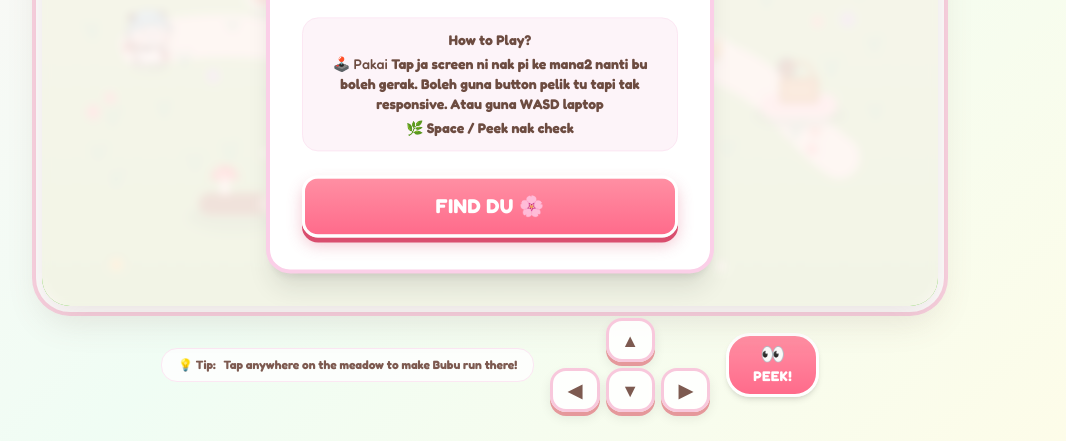
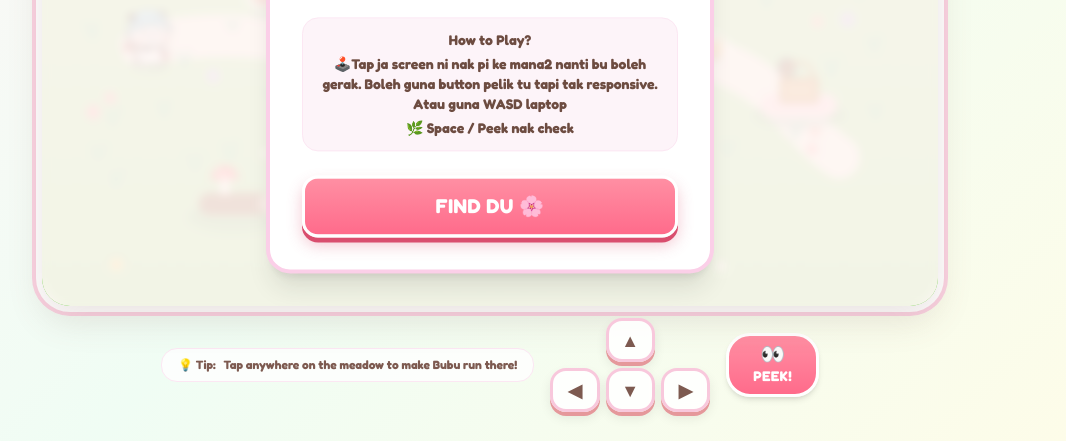
Before and after one commit to khairulaamin/Bubu-the-Seeker, a plain HTML site: page index.html in a window 1280 px wide. Shown: the part 359-800 px from the top of the page, without its empty margins (150-1216 px from the left). Drawn offline with nearby package versions, Linux system fonts and the light colour scheme.

Commit message:
Update index last srs.html

```diff
--- a/index.html
+++ b/index.html
@@ -182,7 +182,7 @@
                 </p>
                 <div class="bg-pink-50/80 rounded-2xl p-3 mb-6 text-xs sm:text-sm text-[#6D4C41] border border-pink-100">
                     <p class="font-bold mb-1">How to Play?</p>
-                    <p>🕹️ Pakai <b>Tap ja screen ni nak pi ke mana2 nanti bu boleh gerak. Boleh guna button pelik tu tapi tak responsive. Atau guna WASD laptop</p>
+                    <p>🕹️<b>Tap ja screen ni nak pi ke mana2 nanti bu boleh gerak. Boleh guna button pelik tu tapi tak responsive. Atau guna WASD laptop</p>
                     <p class="mt-1">🌿 <b>Space / Peek</b> nak check</p>
                 </div>
                 <button id="start-btn" class="kawaii-btn w-full py-3.5 px-6 rounded-2xl text-lg sm:text-xl tracking-wide">
```
